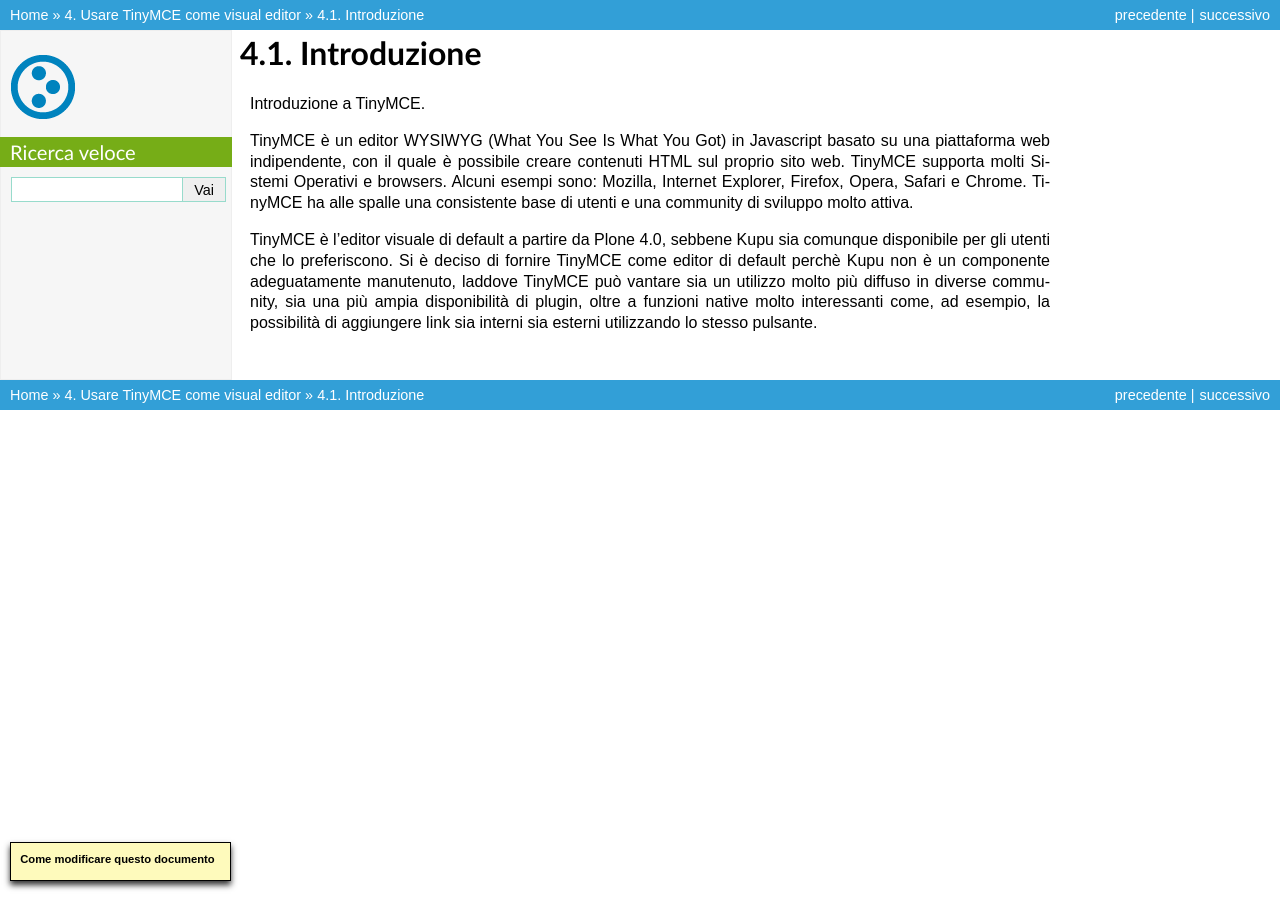
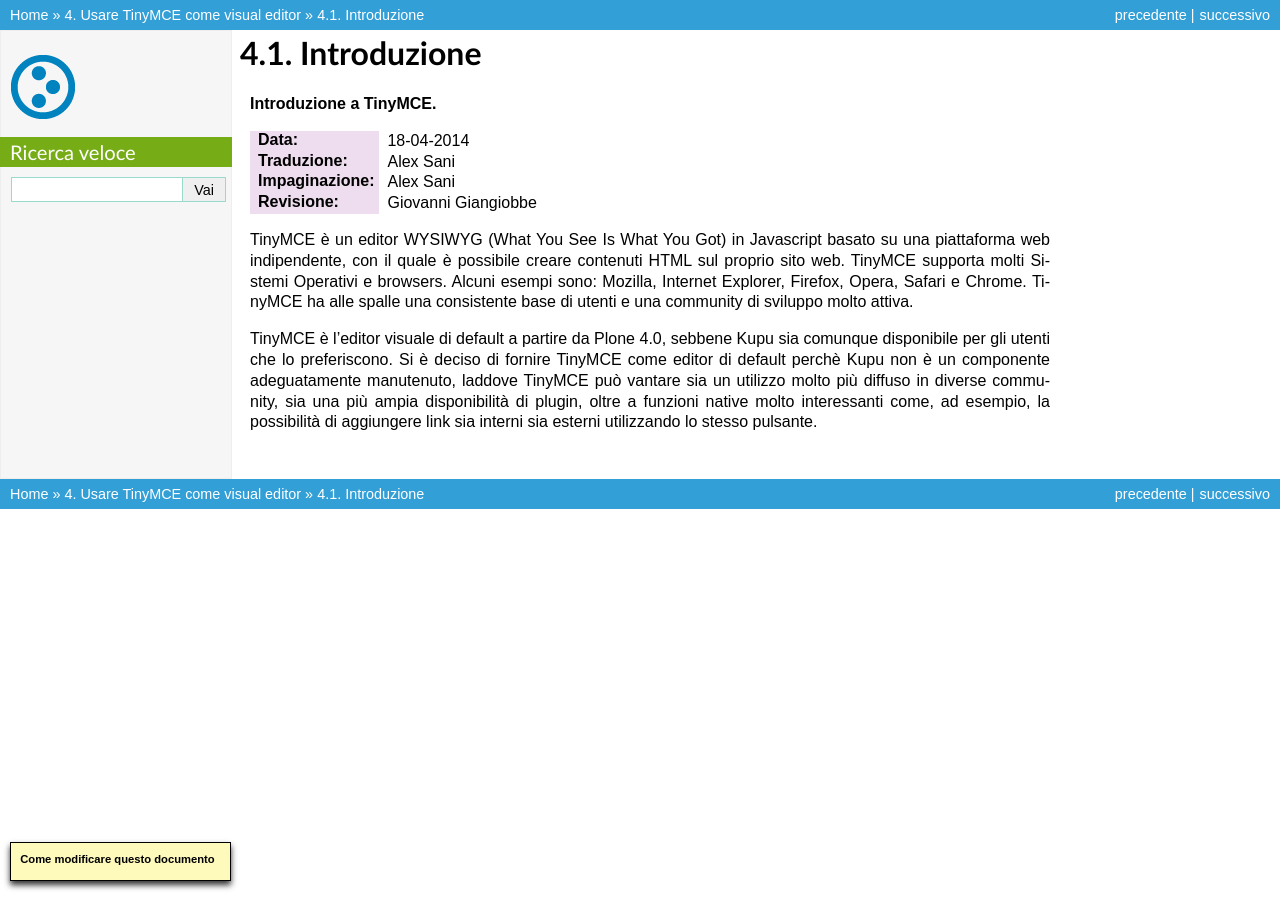
Before and after one commit to plone-it/collective.italiandocumentation, a Sphinx documentation site: the page built from source/using-tinymce-as-visual-editor/introduction.rst, in a window 1280 px wide. Built offline with Sphinx 7.4.7, drawn with Linux system fonts in a browser that asks for light colours; pages that are not in the unit, such as notebooks, are missing from menus.

Commit message:
Update introduction.rst

```diff
--- a/source/using-tinymce-as-visual-editor/introduction.rst
+++ b/source/using-tinymce-as-visual-editor/introduction.rst
@@ -1,7 +1,12 @@
 Introduzione
 ============
 
-Introduzione a TinyMCE.
+**Introduzione a TinyMCE.**
+
+:Data: 18-04-2014
+:Traduzione: Alex Sani
+:Impaginazione: Alex Sani
+:Revisione: Giovanni Giangiobbe
 
 TinyMCE è un editor WYSIWYG (What You See Is What You Got) in Javascript basato su una piattaforma web indipendente, con
 il quale è possibile creare contenuti HTML sul proprio sito web.
```
